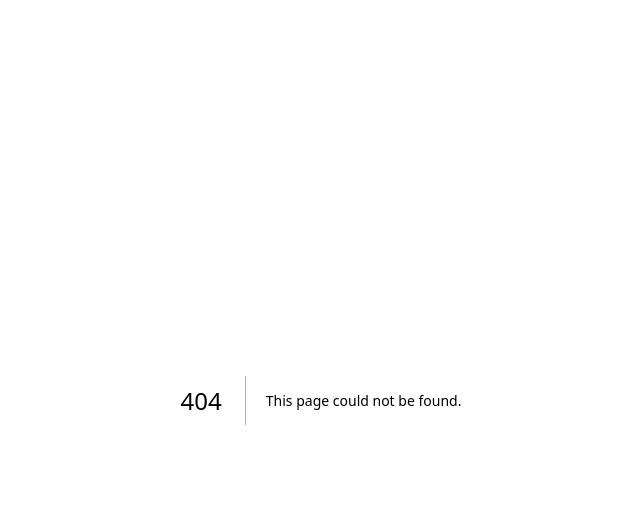
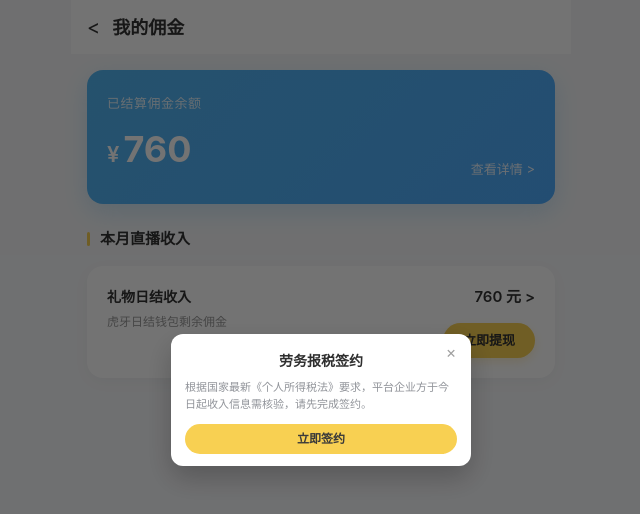
Before and after one commit to zero-fei/ai-agent, a Next.js app: page /commission in a window 1280 px wide. Before the commit this address had no page. Shown: the top 514 px of the page, without its empty margins (319-959 px from the left). Built offline with nearby package versions, Linux system fonts and the light colour scheme.

Commit message:
feat: 优化响应速度

```diff
--- a/src/app/agent/ChatMessage.tsx
+++ b/src/app/agent/ChatMessage.tsx
@@ -22,12 +22,9 @@ const formatTime = (isoString: string) => {
   return new Date(isoString).toLocaleTimeString([], { hour: '2-digit', minute: '2-digit' });
 };
 
-const ChatMessage: React.FC<ChatMessageProps> = ({ messages, listRef }) => {
+const MessageItem = React.memo(({ item }: { item: Message }) => {
   return (
-    <div ref={listRef} className={styles.list}>
-      <div className={styles.stack}>
-        {messages.map((item) => (
-          <div key={item.id} className={`${styles.row} ${item.sender === 'user' ? styles.rowUser : styles.rowAgent}`}>
+    <div className={`${styles.row} ${item.sender === 'user' ? styles.rowUser : styles.rowAgent}`}>
       <div className={`${styles.messageWrap} ${item.sender === 'user' ? styles.messageWrapUser : styles.messageWrapAgent}`}>
         <Avatar src={item.sender === 'agent' ? '/logo.png' : undefined} icon={item.sender === 'user' ? <UserOutlined /> : undefined} />
         <div className={`${styles.metaAndBubble} ${item.sender === 'user' ? styles.metaAndBubbleUser : styles.metaAndBubbleAgent}`}>
@@ -45,6 +42,16 @@ const ChatMessage: React.FC<ChatMessageProps> = ({ messages, listRef }) => {
         </div>
       </div>
     </div>
+  );
+});
+MessageItem.displayName = 'MessageItem';
+
+const ChatMessage: React.FC<ChatMessageProps> = ({ messages, listRef }) => {
+  return (
+    <div ref={listRef} className={styles.list}>
+      <div className={styles.stack}>
+        {messages.map((item) => (
+          <MessageItem key={item.id} item={item} />
         ))}
       </div>
     </div>
--- /dev/null
+++ b/src/app/commission/page.module.css
@@ -0,0 +1,218 @@
+.container {
+  min-height: 100vh;
+  background-color: #f7f8fa;
+  padding: 0;
+  font-family: -apple-system, BlinkMacSystemFont, "Segoe UI", Roboto, "Helvetica Neue", Arial, sans-serif;
+  display: flex;
+  flex-direction: column;
+  align-items: center;
+}
+
+.header {
+  display: flex;
+  align-items: center;
+  padding: 12px 16px;
+  background: #fff;
+  position: sticky;
+  top: 0;
+  z-index: 10;
+  width: 100%;
+  max-width: 500px;
+  box-sizing: border-box;
+}
+
+.content {
+  padding: 16px;
+  width: 100%;
+  max-width: 500px;
+  box-sizing: border-box;
+  position: relative;
+}
+
+.backBtn {
+  font-size: 20px;
+  margin-right: 12px;
+  cursor: pointer;
+  color: #333;
+}
+
+.title {
+  font-size: 18px;
+  font-weight: 600;
+  color: #333;
+}
+
+.card {
+  background: linear-gradient(135deg, #53b6f2 0%, #4facfe 100%);
+  border-radius: 16px;
+  padding: 24px 20px;
+  color: #fff;
+  position: relative;
+  box-shadow: 0 8px 24px rgba(83, 182, 242, 0.25);
+  margin-bottom: 24px;
+}
+
+.cardLabel {
+  font-size: 13px;
+  opacity: 0.85;
+  margin-bottom: 8px;
+  letter-spacing: 0.5px;
+}
+
+.cardAmount {
+  font-size: 36px;
+  font-weight: 700;
+  display: flex;
+  align-items: baseline;
+  margin-bottom: 4px;
+}
+
+.currency {
+  font-size: 22px;
+  margin-right: 4px;
+  font-weight: 600;
+}
+
+.cardDetail {
+  position: absolute;
+  right: 20px;
+  bottom: 24px;
+  font-size: 13px;
+  opacity: 0.9;
+  display: flex;
+  align-items: center;
+}
+
+.sectionTitle {
+  display: flex;
+  align-items: center;
+  margin-bottom: 16px;
+  font-size: 15px;
+  font-weight: 600;
+  color: #333;
+}
+
+.indicator {
+  width: 3px;
+  height: 14px;
+  background-color: #f8d052;
+  border-radius: 1.5px;
+  margin-right: 10px;
+}
+
+.listItem {
+  background: #fff;
+  border-radius: 16px;
+  padding: 20px;
+  display: flex;
+  justify-content: space-between;
+  align-items: flex-start;
+  box-shadow: 0 4px 16px rgba(0, 0, 0, 0.04);
+}
+
+.itemInfo {
+  flex: 1;
+}
+
+.itemName {
+  font-size: 14px;
+  font-weight: 600;
+  color: #333;
+  margin-bottom: 6px;
+}
+
+.itemDesc {
+  font-size: 12px;
+  color: #999;
+}
+
+.itemAction {
+  text-align: right;
+}
+
+.itemAmount {
+  font-size: 15px;
+  font-weight: 600;
+  color: #333;
+  margin-bottom: 14px;
+}
+
+.withdrawBtn {
+  background-color: #f8d052;
+  color: #333;
+  border: none;
+  border-radius: 24px;
+  padding: 8px 20px;
+  font-size: 13px;
+  font-weight: 600;
+  cursor: pointer;
+  box-shadow: 0 4px 10px rgba(248, 208, 82, 0.25);
+  transition: all 0.2s ease;
+}
+
+.withdrawBtn:active {
+  opacity: 0.8;
+}
+
+.dialogOverlay {
+  position: fixed;
+  inset: 0;
+  background: rgba(0, 0, 0, 0.55);
+  display: flex;
+  align-items: center;
+  justify-content: center;
+  padding: 0 22px;
+  z-index: 40;
+}
+
+.dialogCard {
+  width: 100%;
+  max-width: 300px;
+  background: #fff;
+  border-radius: 12px;
+  padding: 16px 14px 12px;
+  position: relative;
+  box-shadow: 0 12px 28px rgba(0, 0, 0, 0.22);
+}
+
+.dialogClose {
+  position: absolute;
+  top: 8px;
+  right: 10px;
+  border: none;
+  background: transparent;
+  color: #a0a0a0;
+  font-size: 16px;
+  line-height: 1;
+  width: 20px;
+  height: 20px;
+  cursor: pointer;
+}
+
+.dialogTitle {
+  margin: 0 0 8px;
+  font-size: 14px;
+  font-weight: 600;
+  color: #2f2f2f;
+  text-align: center;
+}
+
+.dialogText {
+  margin: 0;
+  font-size: 11px;
+  line-height: 1.5;
+  color: #909399;
+}
+
+.dialogAction {
+  width: 100%;
+  margin-top: 12px;
+  border: none;
+  border-radius: 16px;
+  height: 30px;
+  background: #f8d052;
+  color: #3a3a3a;
+  font-size: 12px;
+  font-weight: 600;
+  cursor: pointer;
+}
--- /dev/null
+++ b/src/app/commission/page.tsx
@@ -0,0 +1,67 @@
+'use client';
+
+import React from 'react';
+import styles from './page.module.css';
+
+const CommissionPage = () => {
+  const showSignDialog = true;
+
+  return (
+    <div className={styles.container}>
+      <header className={styles.header}>
+        <div className={styles.backBtn}>&lt;</div>
+        <h1 className={styles.title}>我的佣金</h1>
+      </header>
+
+      <main className={styles.content}>
+        <section className={styles.card}>
+          <div className={styles.cardLabel}>已结算佣金余额</div>
+          <div className={styles.cardAmount}>
+            <span className={styles.currency}>¥</span>
+            <span>760</span>
+          </div>
+          <div className={styles.cardDetail}>
+            查看详情 &gt;
+          </div>
+        </section>
+
+        <div className={styles.sectionTitle}>
+          <div className={styles.indicator}></div>
+          <span>本月直播收入</span>
+        </div>
+
+        <div className={styles.listItem}>
+          <div className={styles.itemInfo}>
+            <div className={styles.itemName}>礼物日结收入</div>
+            <div className={styles.itemDesc}>虎牙日结钱包剩余佣金</div>
+          </div>
+          <div className={styles.itemAction}>
+            <div className={styles.itemAmount}>
+              760 元 &gt;
+            </div>
+            <button className={styles.withdrawBtn}>
+              立即提现
+            </button>
+          </div>
+        </div>
+      </main>
+
+      {showSignDialog && (
+        <div className={styles.dialogOverlay}>
+          <div className={styles.dialogCard}>
+            <button className={styles.dialogClose} aria-label="关闭弹窗">
+              ×
+            </button>
+            <h2 className={styles.dialogTitle}>劳务报税签约</h2>
+            <p className={styles.dialogText}>
+              根据国家最新《个人所得税法》要求，平台企业方于今日起收入信息需核验，请先完成签约。
+            </p>
+            <button className={styles.dialogAction}>立即签约</button>
+          </div>
+        </div>
+      )}
+    </div>
+  );
+};
+
+export default CommissionPage;
```
Also changed, not shown: 2 other files (tests, documents, lock files or other folders). Lines whose indentation alone changed are shown as unchanged.
